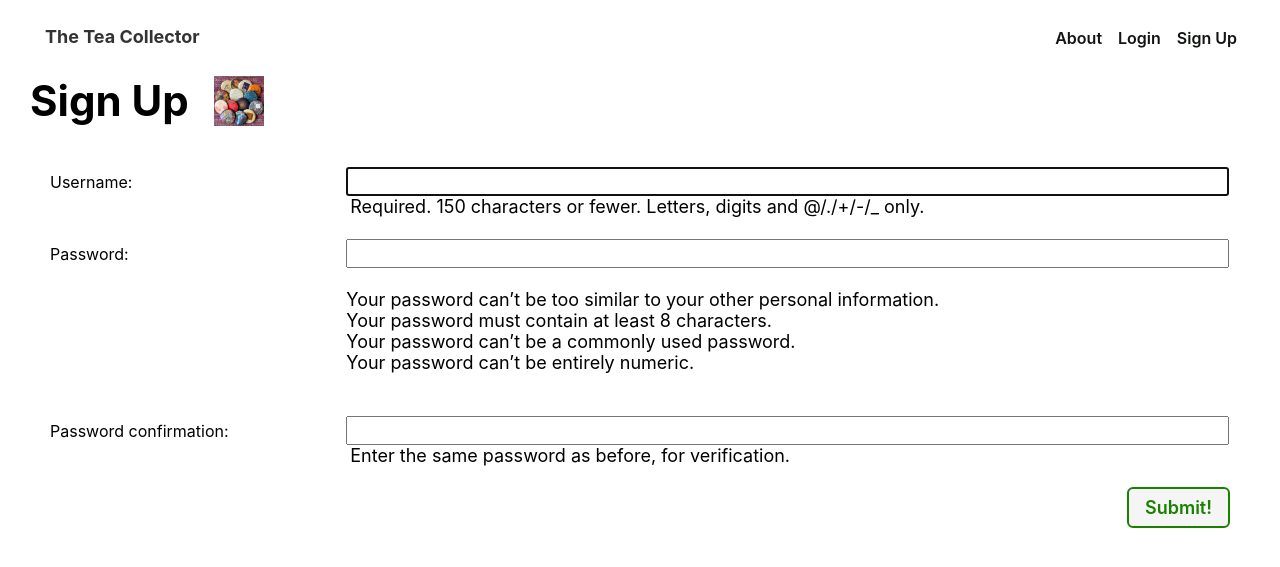
After one commit to ce-joiner/django-crud-app-lab, a Django app: page /accounts/signup/ in a window 1280 px wide. The commit adds this page. Shown: the top 567 px of the page. Run offline with Django 5.2, Linux system fonts and the light colour scheme.

Commit message:
Add signup functionality: create signup view, template, and update URLs; add signup link to navigation.

```diff
--- a/my_app/templates/base.html
+++ b/my_app/templates/base.html
@@ -39,6 +39,7 @@
         {% else %}
         <li><a href="{% url 'about' %}">About</a></li>
         <li><a href="{% url 'home' %}">Login</a></li>
+        <li><a href="{% url 'signup' %}">Sign Up</a></li>
         {% endif %}
       </ul>
     </nav>
--- /dev/null
+++ b/my_app/templates/signup.html
@@ -0,0 +1,22 @@
+{% extends 'base.html' %}
+{% load static %}
+{% block head %}
+<link rel="stylesheet" href="{% static 'css/form.css' %}" />
+{% endblock %}
+{% block content %}
+<div class="page-header">
+  <h1>Sign Up</h1>
+  <img src="{% static 'images/collection.png' %}" alt="A cat using a computer" />
+</div>
+{% if error_message %}
+  <p class="red-text">{{ error_message }}</p>
+{% endif %}
+<form action="" method="post" class="form-container" autocomplete="off">
+  {% csrf_token %}
+  <table>
+    {{ form.as_table }}
+  </table>
+  <button type="submit" class="btn submit">Submit!</button>
+</form>
+
+{% endblock %}
--- a/my_app/urls.py
+++ b/my_app/urls.py
@@ -17,5 +17,6 @@ urlpatterns = [
      path('teaware/<int:pk>/delete/', views.TeawareDelete.as_view(), name='teaware_delete'),
      path('tea/<int:tea_id>/associate-teaware/<int:teaware_id>/', views.associate_teaware, name='associate-teaware'),
      path('teas/<int:tea_id>/remove-teaware/<int:teaware_id>/', views.remove_teaware, name='remove-teaware'),
+     path('accounts/signup/', views.signup, name='signup'),
 
 ]
--- a/my_app/views.py
+++ b/my_app/views.py
@@ -4,6 +4,11 @@ from django.views.generic.edit import CreateView, UpdateView, DeleteView
 from .forms import BrewingForm
 from django.views.generic import ListView, DetailView
 from django.contrib.auth.views import LoginView
+from django.contrib.auth import login
+from django.contrib.auth.forms import UserCreationForm
+from django.contrib.auth.decorators import login_required
+# Import the mixin for class-based views
+from django.contrib.auth.mixins import LoginRequiredMixin
 
 # from django.http import HttpResponse
 
@@ -28,10 +33,13 @@ def about(request):
 #     Tea('Fruit Bomb Lapsang', 'Heavy, intense fruit fragrances over a full bodied, smoky black tea', 'Lapsang Souchong', 'Fujian Province, China', 'images/FruitBombLapsang.png'),
 # ]
 
+
+@login_required  # only logged-in users can access this view
 def tea_index(request):
-    teas = Tea.objects.all()  # Fetch all tea objects from the database
+    teas = Tea.objects.filter(user=request.user)  # Fetch all teas associated with the logged-in user
     return render(request, 'teas/index.html', {'teas': teas})
 
+@login_required
 def tea_detail(request, tea_id):
     tea = Tea.objects.get(id=tea_id)  # Fetch the specific tea object by its ID
     teaware = tea.teaware.all()  # Get all teaware associated with this tea
@@ -44,7 +52,7 @@ def tea_detail(request, tea_id):
         'brewing_form': brewing_form
     })
 
-class TeaCreate(CreateView):
+class TeaCreate(LoginRequiredMixin, CreateView):
     model = Tea
     fields = [field.name for field in Tea._meta.fields if field.name != 'teaware']  # Exclude 'teaware' field from the form
     # success_url = '/teas/'  # Redirect to the tea index page after creation
@@ -57,14 +65,15 @@ class TeaCreate(CreateView):
         # Let the CreateView do its job as usual
         return super().form_valid(form)
 
-class TeaUpdate(UpdateView):
+class TeaUpdate(LoginRequiredMixin, UpdateView):
     model = Tea
     fields = '__all__'  # Use all fields from the Tea model
 
-class TeaDelete(DeleteView):
+class TeaDelete(LoginRequiredMixin, DeleteView):
     model = Tea
     success_url = '/teas/'
 
+@login_required
 def add_brewing(request, tea_id):
     form = BrewingForm(request.POST)  # Create a form instance with the submitted data
     if form.is_valid():  # Check if the form is valid
@@ -73,30 +82,32 @@ def add_brewing(request, tea_id):
         new_brewing.save()  # Save the brewing instance to the database
     return redirect('tea-detail', tea_id=tea_id)  # Redirect to the tea detail page
 
-class TeawareCreate(CreateView):
+class TeawareCreate(LoginRequiredMixin, CreateView):
     model = Teaware
     fields = '__all__'  # Use all fields from the Teaware model
     success_url = '/teaware/'  # Redirects to teaware list
 
-class TeawareDetail(DetailView):
+class TeawareDetail(LoginRequiredMixin, DetailView):
     model = Teaware
 
-class TeawareList(ListView):
+class TeawareList(LoginRequiredMixin, ListView):
     model = Teaware
 
-class TeawareUpdate(UpdateView):
+class TeawareUpdate(LoginRequiredMixin, UpdateView):
     model = Teaware
     fields = '__all__'
 
-class TeawareDelete(DeleteView):
+class TeawareDelete(LoginRequiredMixin, DeleteView):
     model = Teaware
     success_url = '/teaware/'  # Redirects to teaware list after deletion
 
+@login_required
 def associate_teaware(request, tea_id, teaware_id):
     # Note that you can pass a toy's id instead of the whole object
     Tea.objects.get(id=tea_id).teaware.add(teaware_id)
     return redirect('tea-detail', tea_id=tea_id)  # Redirect to the tea detail page after association
 
+@login_required
 def remove_teaware(request, tea_id, teaware_id):
     Tea.objects.get(id=tea_id).teaware.remove(teaware_id)  # Remove the association between the tea and teaware
     return redirect('tea-detail', tea_id=tea_id)  # Redirect to the tea detail page after removal
@@ -105,3 +116,22 @@ def remove_teaware(request, tea_id, teaware_id):
 # This class-based view uses Django's built-in LoginView to handle user authentication.
 class Home(LoginView):
     template_name = 'home.html'
+
+def signup(request):
+    error_message = ''
+    if request.method == 'POST':
+        # This is how to create a 'user' form object
+        # that includes the data from the browser
+        form = UserCreationForm(request.POST)
+        if form.is_valid():
+            # This will add the user to the database
+            user = form.save()
+            # This is how we log a user in
+            login(request, user)
+            return redirect('tea-index')
+        else:
+            error_message = 'Invalid sign up - try again'
+    # A bad POST or a GET request, so render signup.html with an empty form
+    form = UserCreationForm()
+    context = {'form': form, 'error_message': error_message}
+    return render(request, 'signup.html', context)
--- a/teacollector/settings.py
+++ b/teacollector/settings.py
@@ -131,6 +131,9 @@ MEDIA_ROOT = BASE_DIR / 'media'
 
 DEFAULT_AUTO_FIELD = 'django.db.models.BigAutoField'
 
+# Add this variable to specify where decorators and mixins should redirect to
+LOGIN_URL = 'home'
+
 # Add this variable to specify where successful logins should redirect to
 LOGIN_REDIRECT_URL = 'tea_index'
 
```
Also changed, not shown: my_app/static/images/collection.png (added).
